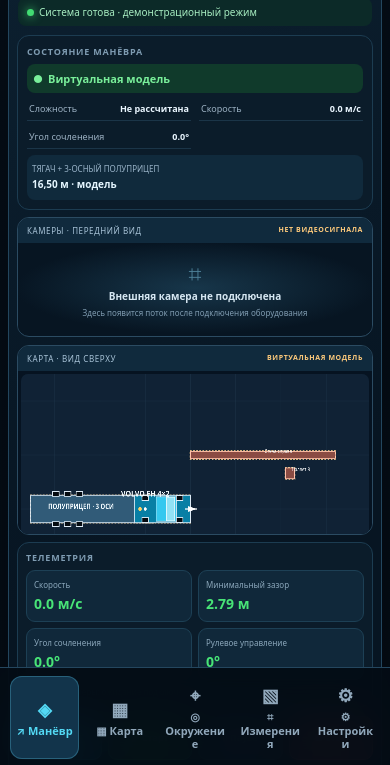
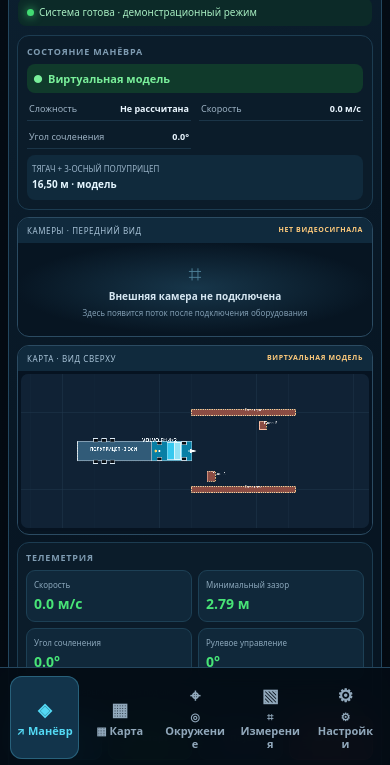
Before and after one commit to gnom3222-prog/TruckVision360-, a plain HTML site: page index.html in a window 390 px wide. Shown: the part 77-842 px from the top of the page. Drawn offline with Linux system fonts and the light colour scheme.

Commit message:
Use wide map canvas to show full vehicle and scene

```diff
--- a/index.html
+++ b/index.html
@@ -135,11 +135,11 @@ main{max-width:1400px;padding:10px 10px calc(100px + env(safe-area-inset-bottom)
 #environmentSection .assistant-box{padding:10px}#environmentSection .row{display:grid;grid-template-columns:1fr 1fr}
 .cockpit-views{grid-template-rows:minmax(145px,.75fr) minmax(270px,1.25fr)}
 .map-preview .maneuver-view{min-height:270px}
-#view{min-height:260px}
+#view{min-height:0;aspect-ratio:1400/520}
 @media(max-width:700px){
  .cockpit-views{grid-template-rows:145px 280px}
  .map-preview .maneuver-view{min-height:280px}
- #view{min-height:270px}
+ #view{min-height:0;aspect-ratio:1400/520}
 main{padding:8px 8px calc(94px + env(safe-area-inset-bottom))}.cockpit{padding:8px;border-radius:15px}.cockpit-grid{grid-template-columns:minmax(0,1fr);gap:7px}
 .cockpit-summary{display:grid;grid-template-columns:1fr 1fr;gap:4px 8px}.summary-heading{grid-column:1/-1;margin-bottom:2px}.summary-result{grid-column:1/-1;margin:0}.summary-line{padding:5px 2px}.summary-vehicle{grid-column:1/-1;margin-top:2px}
 .cockpit-views{grid-template-rows:120px 190px}.cockpit-readouts{display:grid;grid-template-columns:repeat(2,minmax(0,1fr));gap:6px;padding:8px}.readout-title,.sensor-state{grid-column:1/-1;margin:0}.readout{margin:0!important}.readout strong{font-size:14px}
@@ -214,7 +214,7 @@ main{padding:8px 8px calc(94px + env(safe-area-inset-bottom))}.cockpit{padding:8
   <aside class="cockpit-summary"><div class="summary-heading">СОСТОЯНИЕ МАНЁВРА</div><div class="summary-result"><span>●</span><b>Виртуальная модель</b></div><div class="summary-line"><span>Сложность</span><b id="cockpitDifficulty">Не рассчитана</b></div><div class="summary-line"><span>Скорость</span><b id="cockpitSpeed">0,0 м/с</b></div><div class="summary-line"><span>Угол сочленения</span><b id="cockpitBeta">0,0°</b></div><div class="summary-vehicle">ТЯГАЧ + 3-ОСНЫЙ ПОЛУПРИЦЕП<br><strong>16,50 м · модель</strong></div></aside>
   <div class="cockpit-views">
    <div class="sensor-preview"><div class="view-label"><span>КАМЕРЫ · ПЕРЕДНИЙ ВИД</span><b>НЕТ ВИДЕОСИГНАЛА</b></div><div class="sensor-empty"><span class="sensor-cross">⌗</span><strong>Внешняя камера не подключена</strong><small>Здесь появится поток после подключения оборудования</small></div></div>
-   <div class="map-preview"><div class="view-label"><span>КАРТА · ВИД СВЕРХУ</span><b>ВИРТУАЛЬНАЯ МОДЕЛЬ</b></div><div class="maneuver-view"><canvas id="view" width="1000" height="650" aria-label="Вид сверху на автопоезд"></canvas></div></div>
+   <div class="map-preview"><div class="view-label"><span>КАРТА · ВИД СВЕРХУ</span><b>ВИРТУАЛЬНАЯ МОДЕЛЬ</b></div><div class="maneuver-view"><canvas id="view" width="1400" height="520" aria-label="Вид сверху на автопоезд и препятствия"></canvas></div></div>
   </div>
   <aside class="cockpit-readouts"><div class="readout-title">ТЕЛЕМЕТРИЯ</div><div class="readout"><span>Скорость</span><strong id="cockpitSpeedLarge">0,0 м/с</strong></div><div class="readout"><span>Минимальный зазор</span><strong id="cockpitClearance">—</strong></div><div class="readout"><span>Угол сочленения</span><strong id="cockpitBetaLarge">0,0°</strong></div><div class="readout"><span>Рулевое управление</span><strong id="cockpitSteer">0°</strong></div><div class="sensor-state"><span class="status-dot muted"></span>LiDAR / камеры: ожидание подключения</div></aside>
  </div>
@@ -386,7 +386,7 @@ main{padding:8px 8px calc(94px + env(safe-area-inset-bottom))}.cockpit{padding:8
 
 <script src="vehicle-physics.js?v=20261124-6"></script>
 <script src="articulated-planner.js?v=20261124-18"></script>\n<script src="sensor-perception.js?v=20261124-1"></script>
-<script src="truckvision.js?v=20261124-36"></script>
+<script src="truckvision.js?v=20261124-37"></script>
 <script src="voice.js?v=20261123-4"></script>
 <script src="camera-geometry.js?v=20261124-13"></script>
 <script src="camera-measure.js?v=20261124-16"></script>
```
